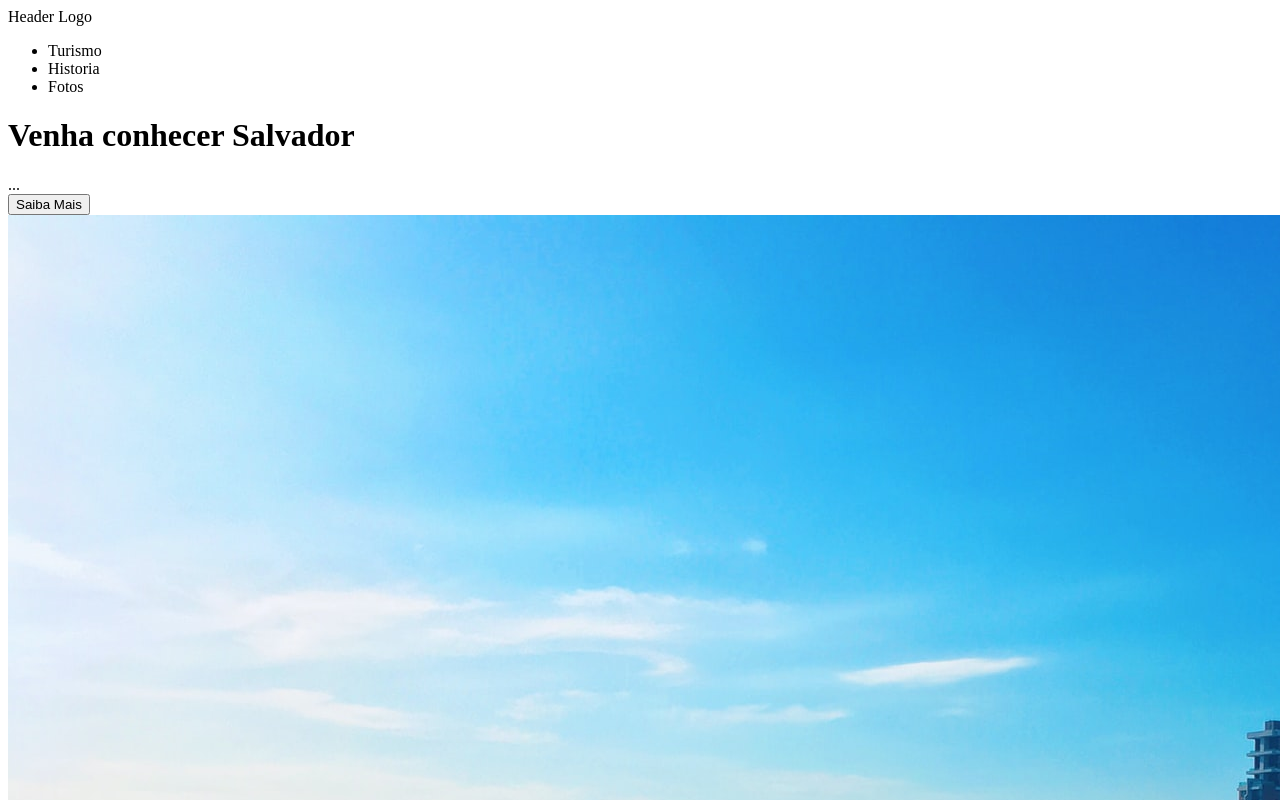
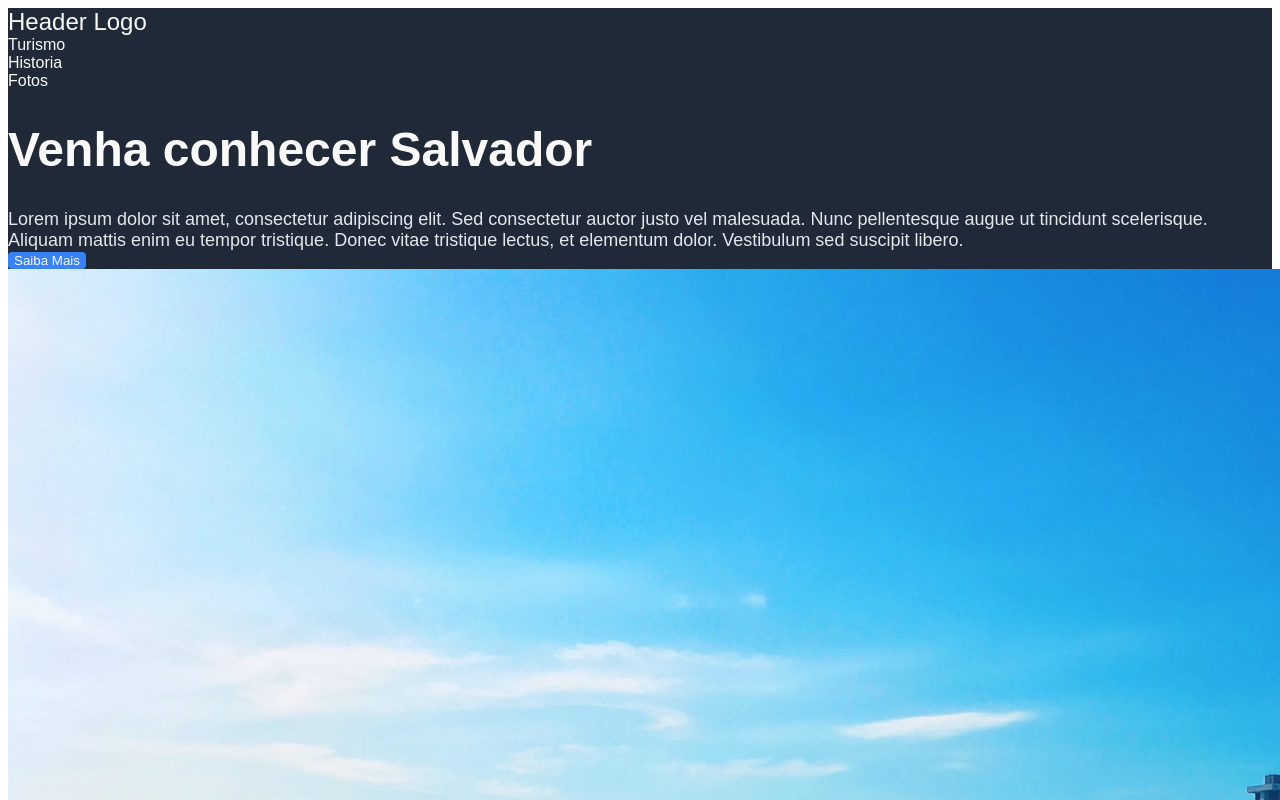
Before and after one commit to b4yerl/odin-landing-page, a plain HTML site: page index.html in a window 1280 px wide. Shown: the top 800 px of the page. Drawn offline with Linux system fonts and the light colour scheme.

Commit message:
Inicio do css

```diff
--- a/index.html
+++ b/index.html
@@ -20,8 +20,9 @@
             <header class="title">
                 <div class="left">
                     <h1>Venha conhecer Salvador</h1>
-                    <div class="description">...</div>
-                    <button>Saiba Mais</button>
+                    <div class="description">Lorem ipsum dolor sit amet, consectetur adipiscing elit. Sed consectetur auctor justo vel malesuada. Nunc pellentesque augue ut tincidunt scelerisque.
+                    Aliquam mattis enim eu tempor tristique. Donec vitae tristique lectus, et elementum dolor. Vestibulum sed suscipit libero.</div>
+                    <button><a href="#" target="_blank">Saiba Mais</a></button>
                 </div>
                 <div class="right">
                     <img src="./images/barra.jpg" alt="Orla da Barra">
@@ -50,10 +51,10 @@
             <div class="cta">
                 <div class="message">
                     <h3>Venha!!!</h3>
-                    <div></div>
+                    <div>Reserve suas ferias e venha para a Bahia.</div>
                 </div>
 
-                <button>Saiba Mais</button>
+                <button><a href="#" target="_blank">Saiba Mais</a></button>
             </div>
         </div>
 
--- a/styles.css
+++ b/styles.css
@@ -0,0 +1,60 @@
+body {
+    font-family: sans-serif;
+}
+
+a {
+    text-decoration: none;
+    color: #f9faf8;
+}
+
+ul {
+    list-style: none;
+    padding: 0;
+    margin: 0;
+}
+
+.footer, .header {
+    background-color: #1f2937;
+}
+
+button {
+    background-color: #3882f6;
+    border: none;
+    border-radius: 4px;
+}
+
+.navigation {
+    color: #f9faf8;
+}
+
+.navigation div {
+    font-size: 24px;
+}
+
+.title h1 {
+    font-size: 48px;
+    font-weight: bold;
+    color: #f9faf8;
+}
+
+.description {
+    font-size: 18px;
+    color: #e5e7eb;
+}
+
+.gallery h2 {
+    color: #1f2937;
+    font-size: 36px;
+    font-weight: 900;
+}
+
+.song {
+    background-color: #e5e7eb;
+}
+
+.lyrics {
+    color: #1f2937;
+    font-style: italic;
+    font-size: 36px;
+    font-weight: lighter;
+}
```
